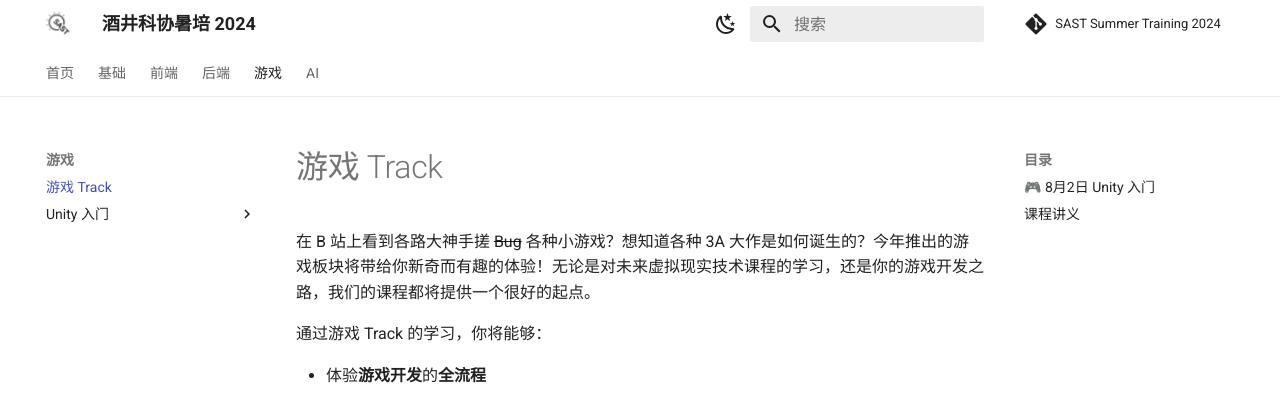
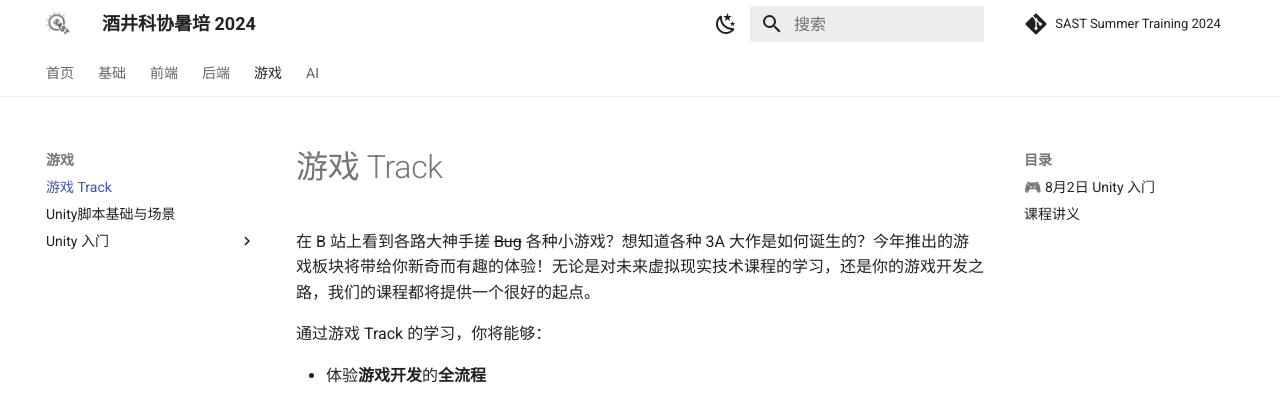
Before and after one commit to sast-summer-training-2024/sast-summer-training-2024.github.io, an MkDocs documentation site: the page built from docs/unity/index_unity.md, in a window 1280 px wide. Shown: the top 397 px of the page. Built offline with MkDocs 1.6.1 and Material for MkDocs 9.7.7, drawn with Linux system fonts in a browser that asks for light colours; comment, search, counter and statistics services are not loaded.

Commit message:
feat: add unity2

```diff
--- a/mkdocs.yml
+++ b/mkdocs.yml
@@ -153,6 +153,7 @@ nav:
       - 课程回放: backend/rust/playback.md
   - 游戏:
     - unity/index_unity.md
+    - Unity脚本基础与场景: unity/unity2.pdf
     - Unity 入门:
       - 课前准备: unity/unity_basic/Pre-requisite.md
       - 讲义: unity/unity_basic/Unity_basic.pptx
```
Also changed, not shown: 1 other file.
